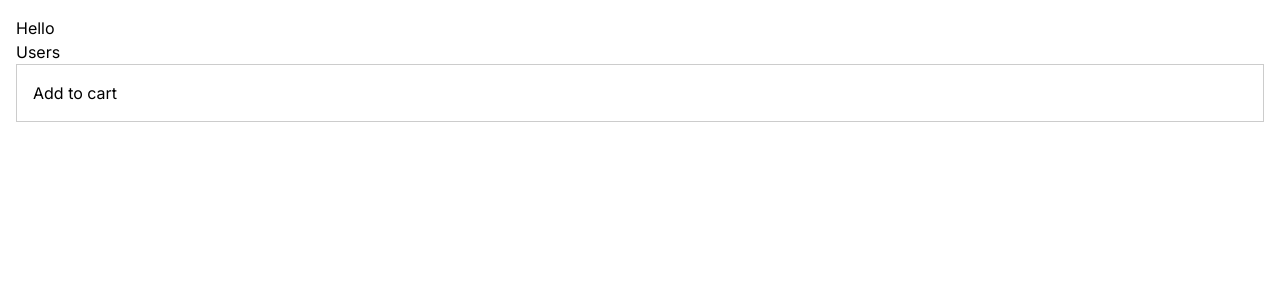
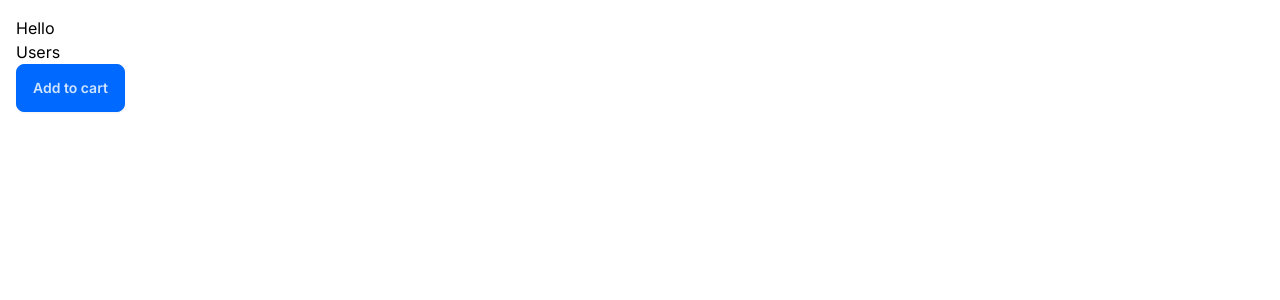
Before and after one commit to PragyanpravaSwain/Next.js-Learn, a Next.js app: page / in a window 1280 px wide. Shown: the top 300 px of the page. Built offline with nearby package versions, Linux system fonts and the light colour scheme.

Commit message:
Add table style in user details

```diff
--- a/app/components/AddToCart.tsx
+++ b/app/components/AddToCart.tsx
@@ -3,7 +3,7 @@ import React from 'react'
 
 const AddToCart = () => {
   return (
-    <div>
+    <div className='btn btn-primary'>
       <button onClick={() => console.log("clicked")}>Add to cart</button>
     </div>
   )
--- a/app/components/ProductCard.module.css
+++ /dev/null
@@ -1,4 +0,0 @@
-.card{
-    padding: 1rem;
-    border: 1px solid #ccc;
-}
--- a/app/components/ProductCart.tsx
+++ b/app/components/ProductCart.tsx
@@ -1,10 +1,9 @@
 import React from 'react'
 import AddToCart from './AddToCart'
-import styles from './ProductCard.module.css'
 
 const ProductCart = () => {
   return (
-    <div className={styles.card}>
+    <div >
       <AddToCart />
     </div>
   )
--- a/app/layout.tsx
+++ b/app/layout.tsx
@@ -15,7 +15,7 @@ export default function RootLayout({
   children: React.ReactNode
 }) {
   return (
-    <html lang="en">
+    <html lang="en" data-theme="winter">
       <body className={inter.className}>{children}</body>
     </html>
   )
--- a/app/users/page.tsx
+++ b/app/users/page.tsx
@@ -3,6 +3,7 @@ import React from 'react'
 interface User{
     id: number;
     name: string;
+    email: string;
 }
 
 const UsersPage = async () => {
@@ -12,10 +13,20 @@ const UsersPage = async () => {
   return (
     <div>
       <h1>Users:</h1>
-      <ul>
-        <p>{new Date().toLocaleTimeString()}</p>
-        {users.map(user => <li key={user.id}>{user.name}</li>)}
-      </ul>
+      <table className='table table-boarderd'>
+        <thead>
+            <tr>
+                <th>Name</th>
+                <th>Email</th>
+            </tr>
+        </thead>
+        <tbody>
+        {users.map(user => <tr key={user.id}>
+            <th>{user.name}</th>
+            <th>{user.email}</th>
+        </tr>)}
+        </tbody>
+      </table>
     </div>
   )
 }
--- a/package.json
+++ b/package.json
@@ -21,5 +21,8 @@
     "react-dom": "18.3.1",
     "tailwindcss": "3.4.3",
     "typescript": "5.4.5"
+  },
+  "devDependencies": {
+    "daisyui": "^4.10.3"
   }
 }
--- a/tailwind.config.ts
+++ b/tailwind.config.ts
@@ -15,6 +15,9 @@ const config: Config = {
       },
     },
   },
-  plugins: [],
+  plugins: [require('daisyui')],
+  daisyui: {
+    themes: ["winter"],
+  },
 }
 export default config
```
Also changed, not shown: 1 other file (tests, documents, lock files or other folders).
